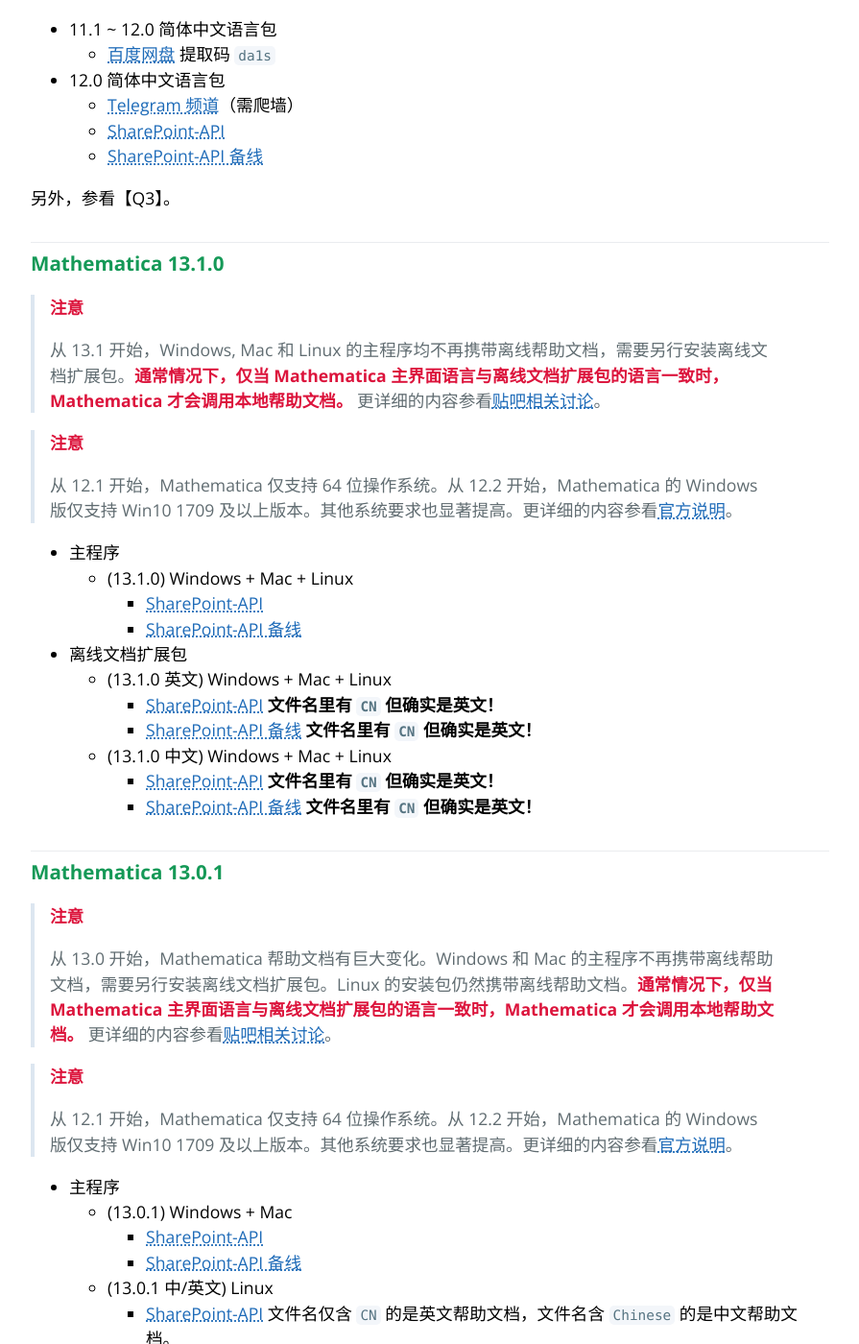
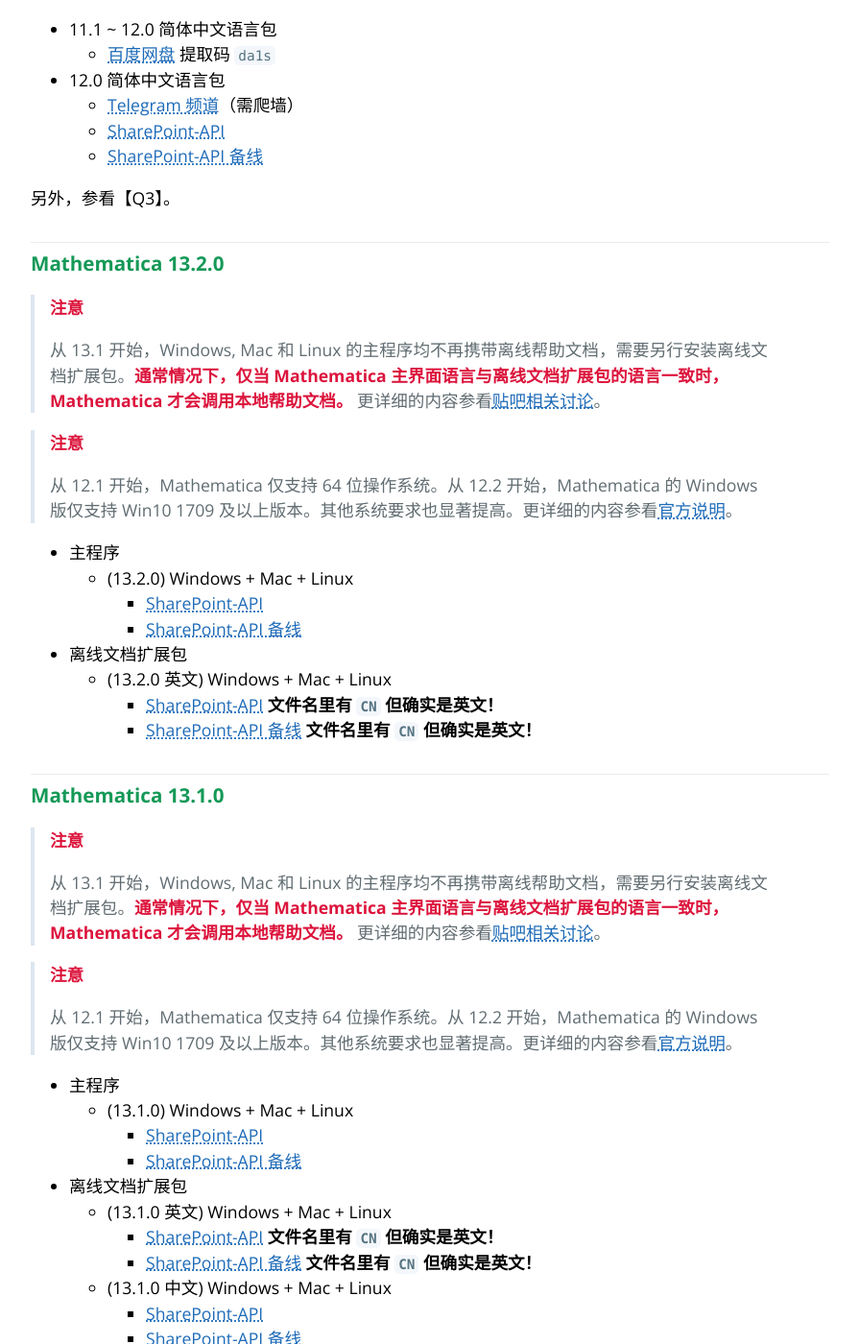
Before and after one commit to TieBaMma/InstallTutorial, a Jekyll site: the page built from index.md, in a window 1280 px wide and 1400 px high, scrolled down 6021 px. Shown: the whole window at 96% size, without its empty margins (192-1087 px from the left). Built offline with Jekyll 4.4.1, drawn with Linux system fonts in a browser that asks for light colours.

Commit message:
New version: 13.2.0 ( Main + EN Doc )

```diff
--- a/index.md
+++ b/index.md
@@ -220,6 +220,26 @@
 
 另外，参看【Q3】。
 
+### Mathematica 13.2.0
+
+> **注意**
+>
+> 从 13.1 开始，Windows, Mac 和 Linux 的主程序均不再携带离线帮助文档，需要另行安装离线文档扩展包。**通常情况下，仅当 Mathematica 主界面语言与离线文档扩展包的语言一致时，Mathematica 才会调用本地帮助文档。**
+> 更详细的内容参看[贴吧相关讨论](https://tieba.baidu.com/p/7675083708)。
+
+> **注意**
+>
+> 从 12.1 开始，Mathematica 仅支持 64 位操作系统。从 12.2 开始，Mathematica 的 Windows 版仅支持 Win10 1709 及以上版本。其他系统要求也显著提高。更详细的内容参看[官方说明](https://support.wolfram.com/6479)。
+
+* 主程序
+  * (13.2.0) Windows + Mac + Linux
+    * [SharePoint-API](https://wdm.itsu.eu.org/cf-route/Mathematica/13.2.0.0/Main/)
+    * [SharePoint-API 备线](https://wdm-v2.itsu.eu.org/auto/Mathematica/13.2.0.0/Main/)
+* 离线文档扩展包
+  * (13.2.0 英文) Windows + Mac + Linux
+    * [SharePoint-API](https://wdm.itsu.eu.org/cf-route/Mathematica/13.2.0.0/WLDocs/EN/) **文件名里有 `CN` 但确实是英文！**
+    * [SharePoint-API 备线](https://wdm-v2.itsu.eu.org/auto/Mathematica/13.2.0.0/WLDocs/EN/) **文件名里有 `CN` 但确实是英文！**
+
 ### Mathematica 13.1.0
 
 > **注意**
```
Also changed, not shown: other parts of index.md (+2 -2 lines).
